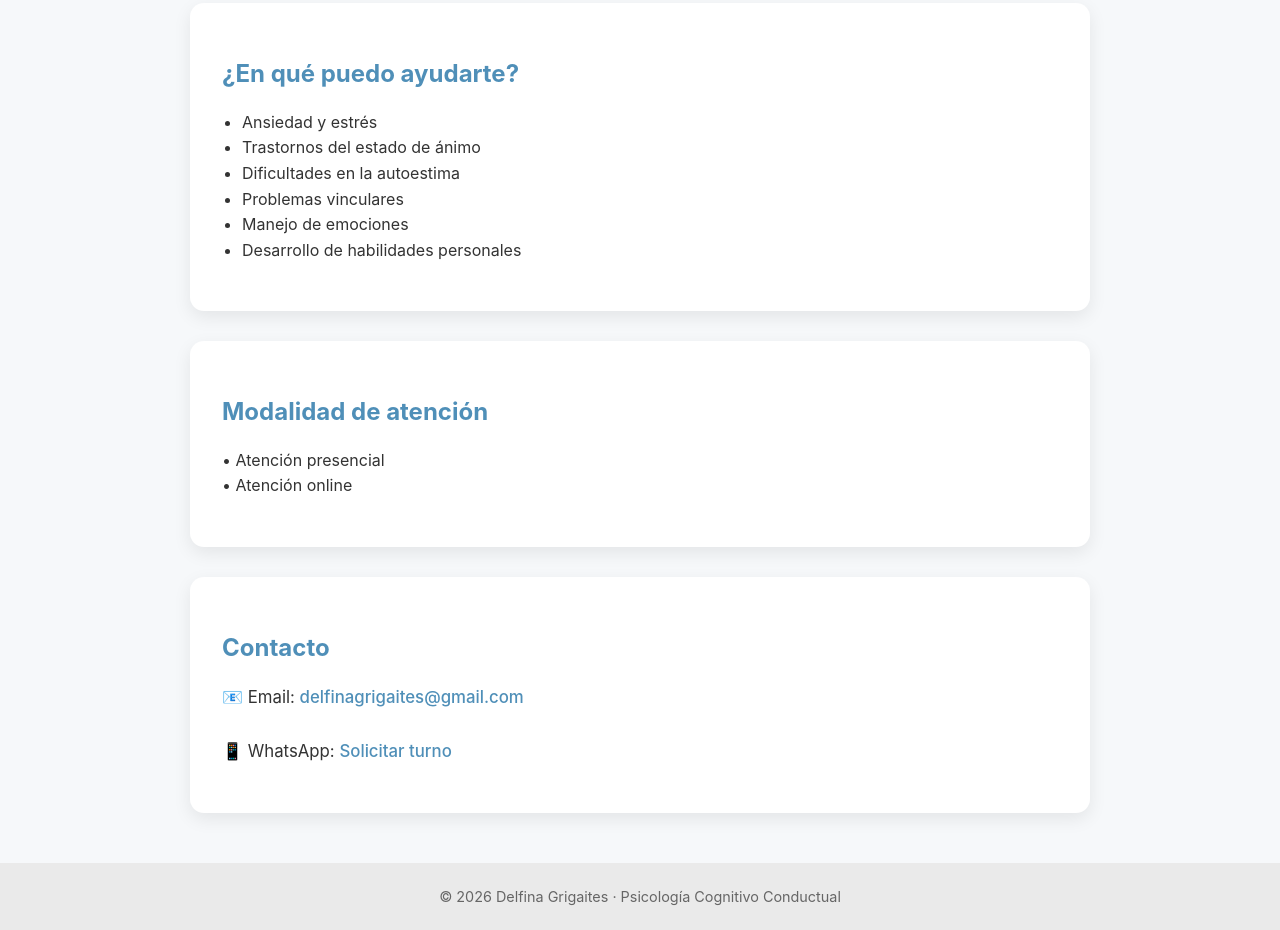
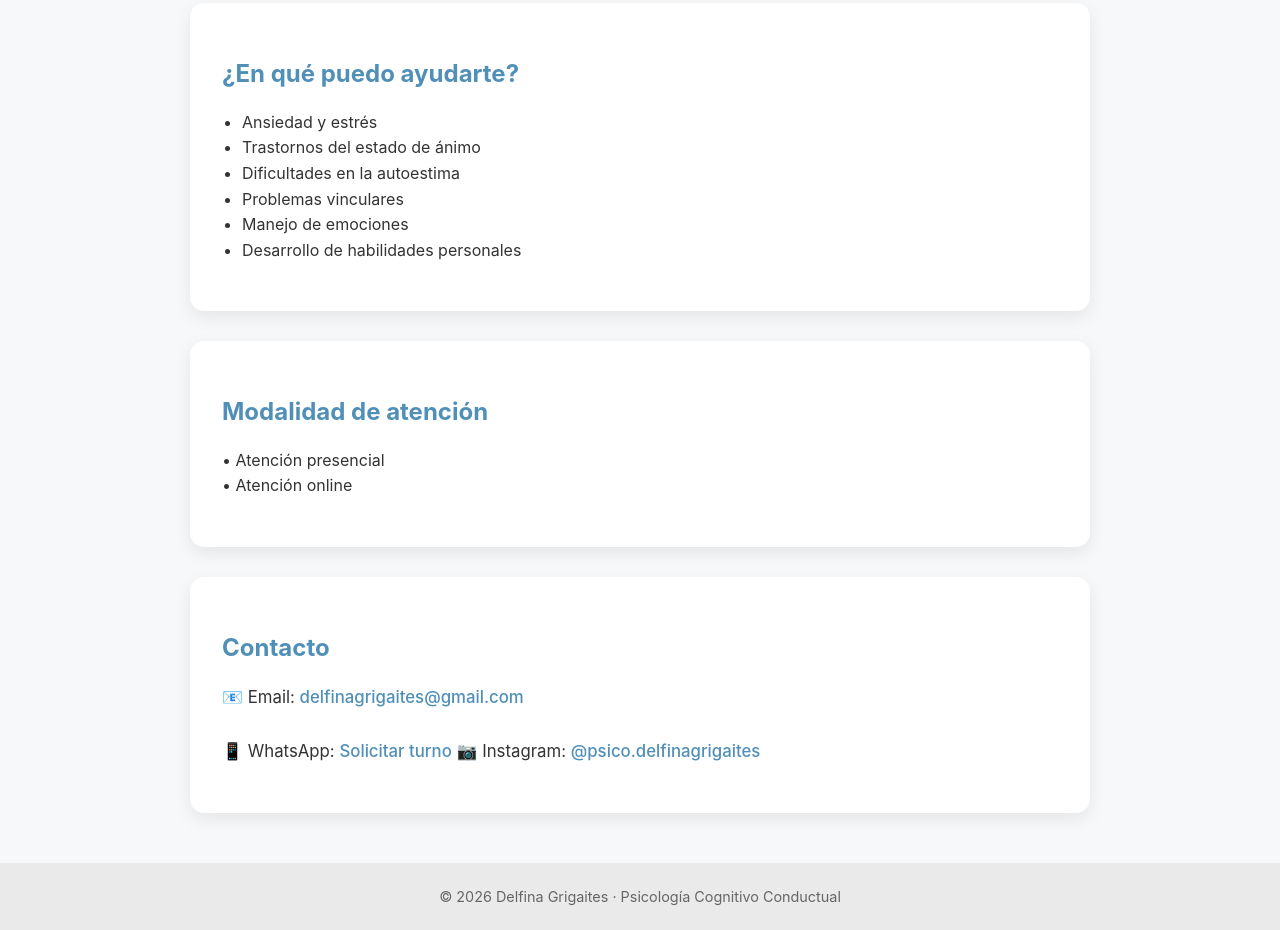
Before and after one commit to delfinagrigaites/delfinagrigaites.github.io, a plain HTML site: page index.html in a window 1280 px wide. Shown: the part 813-1743 px from the top of the page. Drawn offline with Linux system fonts and the light colour scheme.

Commit message:
incluyo Instagram

```diff
--- a/index.html
+++ b/index.html
@@ -105,6 +105,8 @@
       <p class="contact">
         📧 Email: <a href="mailto:delfinagrigaites@gmail.com">delfinagrigaites@gmail.com</a><br /><br />
         📱 WhatsApp: <a href="https://wa.me/393394151068" target="_blank">Solicitar turno</a>
+        📷 Instagram: <a href="https://instagram.com/psico.delfinagrigaites" target="_blank">@psico.delfinagrigaites</a>
+
       </p>
     </div>
   </section>
```
